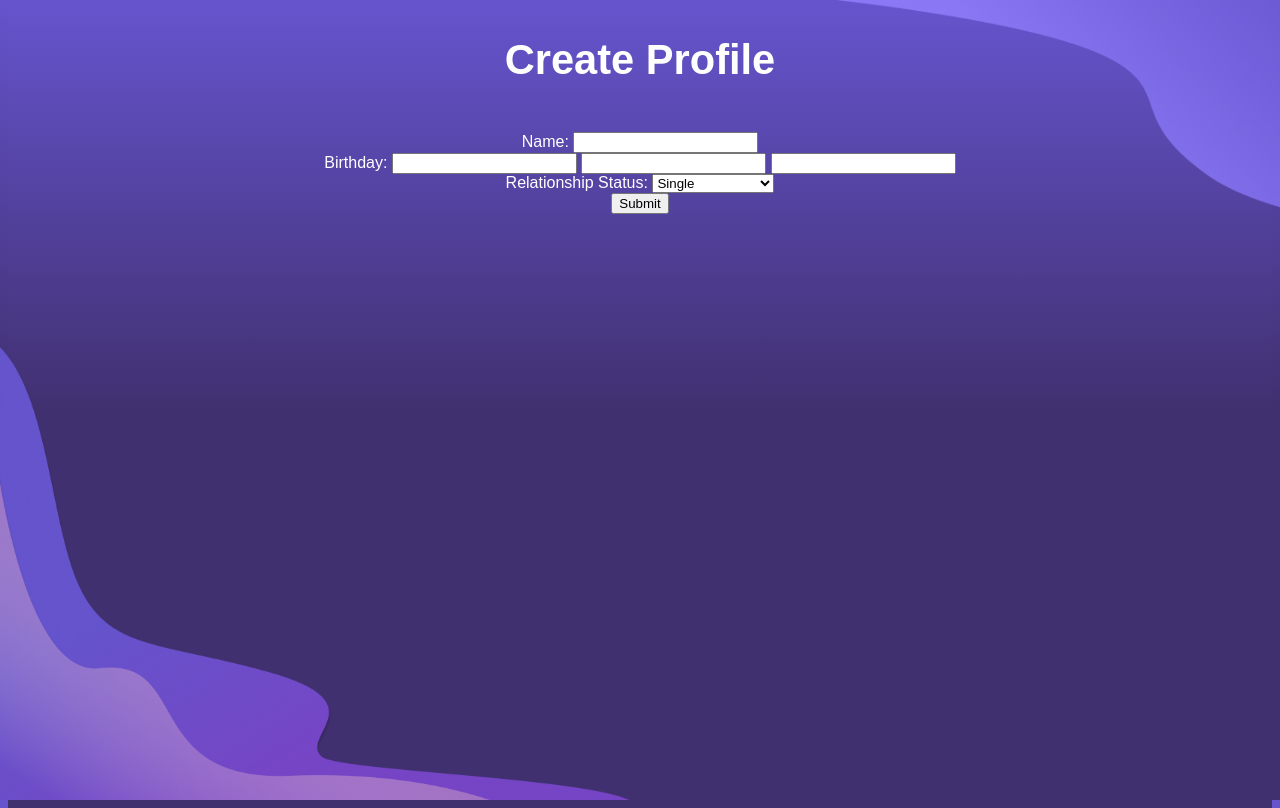
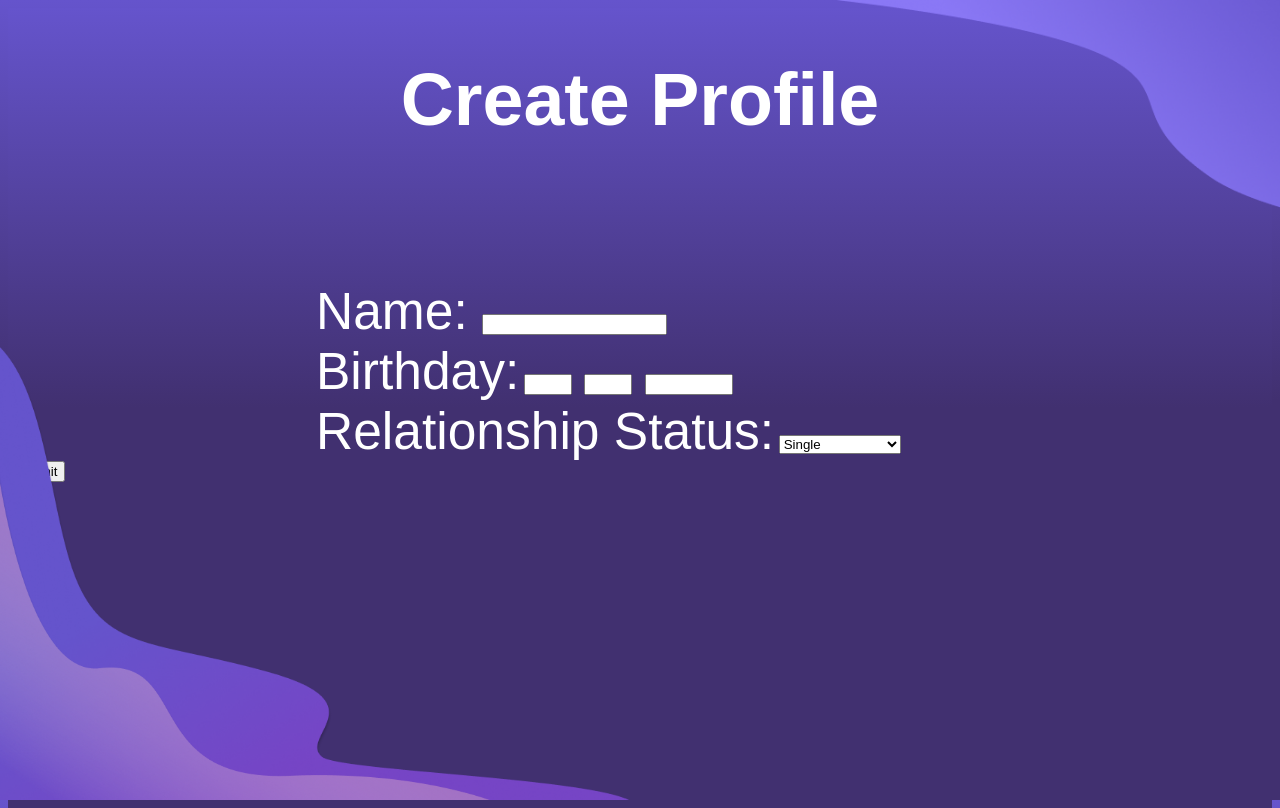
Before and after one commit to cse110-sp23-group6/SixthSense, a plain HTML site: page newprofile/newprofile.html in a window 1280 px wide. Drawn offline with Linux system fonts and the light colour scheme; a web font is replaced by a local one.

Commit message:
profile page added input

```diff
--- a/newprofile/newprofile.css
+++ b/newprofile/newprofile.css
@@ -19,7 +19,7 @@ html, body{
 }
 h1{
     text-align: center;
-    font-size: calc(2vh + 2vw);
+    font-size: calc(6vh + 2vw);
     font-weight: 600;
     margin-left: 20%;
     margin-right: 20%;
@@ -32,8 +32,7 @@ h1{
     animation: fadeInAnimation ease 5s;
     animation-iteration-count: 1;
     animation-fill-mode: forwards;
-    text-align: center;
-    margin-top: 4vh;
+    margin-top: 20vh;
     height: 100vh;
     width: 100%;
 }
@@ -54,3 +53,34 @@ h1{
     max-width: 50%;
     max-height: 100%;
 }
+
+/* labels aligned to the left */
+label{
+    margin-left: calc(25% - 8px); /* 8px accounts for the default margin of the input elements */
+    width: 33.33%;
+    font-size: calc(5vh + 0.9vw);
+}
+
+/* inputs aligned to the right */
+.input-container{
+    /* rounded edges */
+    display: flex;
+    justify-content: flex-end;
+}
+.input-container input{
+    border: none;
+    border-radius: 12px;
+    padding: 10px;
+    height: 10vh;
+}
+
+#date,
+#month{
+    width: 5vh;
+    margin-right: 1vh;
+}
+
+#year{
+    width: 10vh;
+    margin-right:-1vh;
+}
--- a/newprofile/newprofile.html
+++ b/newprofile/newprofile.html
@@ -15,7 +15,7 @@
     <!-- title -->
     <h1 id="title">Create Profile</h1>
     <!-- form part -->
-    <form class="container">
+    <div class="container">
         <label for="name">Name: </label>
         <input type="text" id="name" required>
         <br>
@@ -28,10 +28,11 @@
         <select id="status">
             <option value="single">Single</option>
             <option value="inRelationship">In a Relationship</option>
+            <option value="complicated">it's complicated</option>
             <option value="married">Married</option>
         </select>
         <br>
         <button type="button" onclick="submitForm()">Submit</button>
-    </form>
+    </div>
 </body>
 </html>
```
